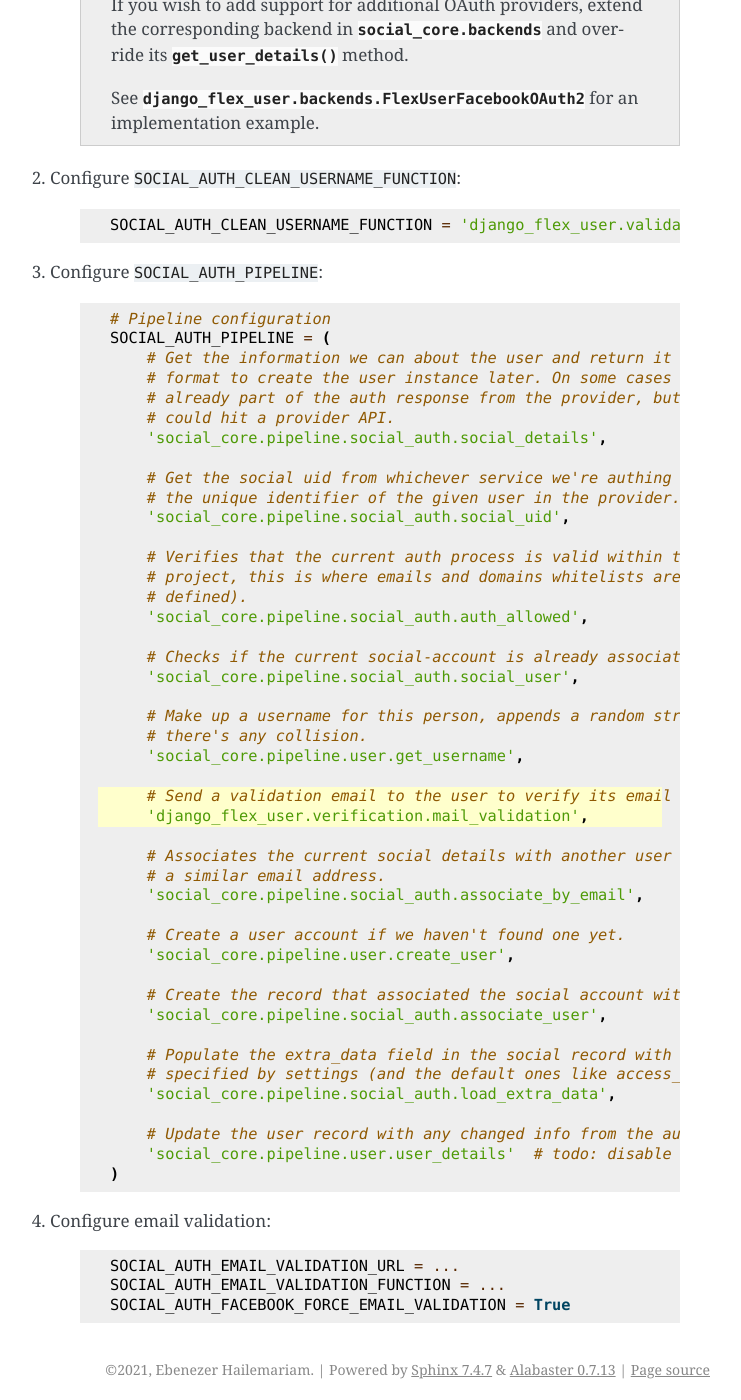
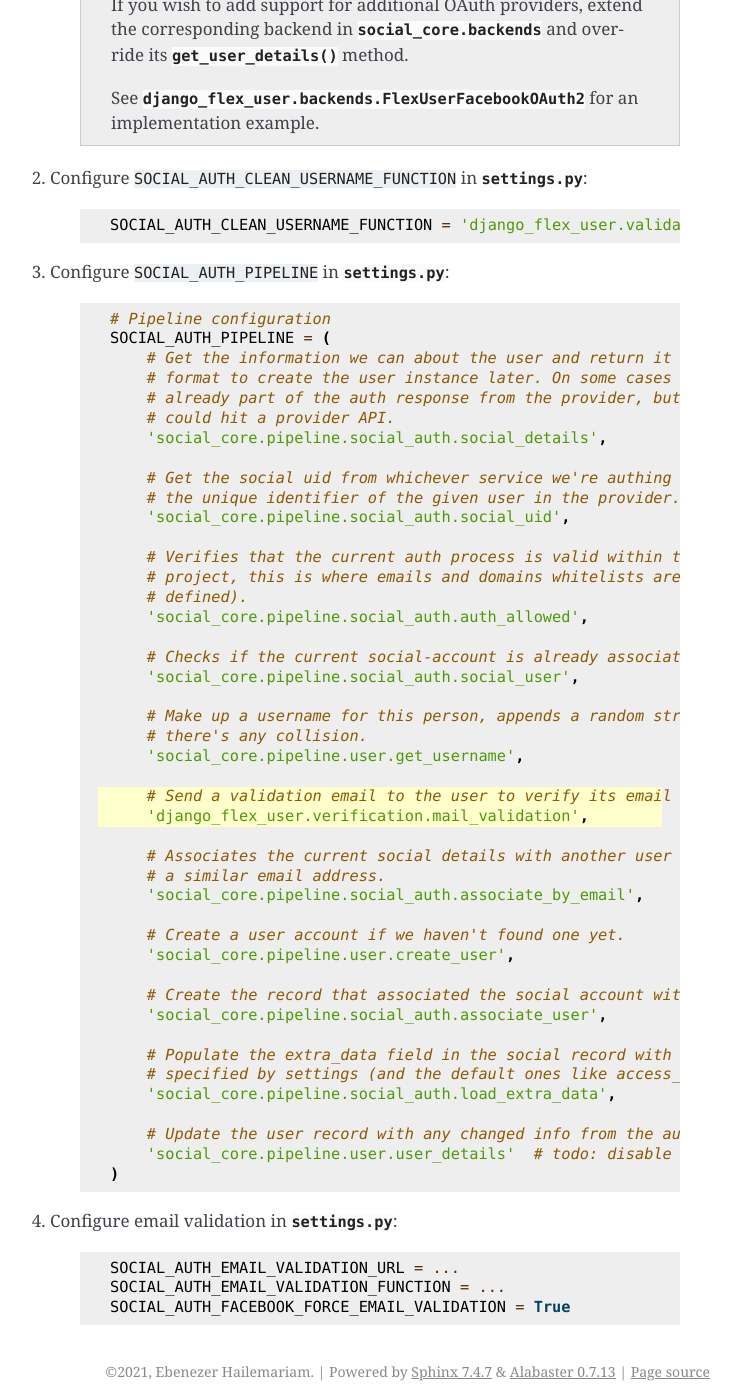
Before and after one commit to ebenh/django-flex-user, a Sphinx documentation site: the page built from docs/source/oauth.rst, in a window 1280 px wide and 1400 px high, scrolled down 651 px. Shown: the whole window, without its empty margins (400-1141 px from the left). Built offline with Sphinx 7.4.7, drawn with Linux system fonts in a browser that asks for light colours; pages that are not in the unit, such as notebooks, are missing from menus.

Commit message:
Updating documentation

```diff
--- a/docs/source/oauth.rst
+++ b/docs/source/oauth.rst
@@ -29,13 +29,13 @@ For complete instructions on how to configure :mod:`social_django`, refer to the
 
         See :mod:`django_flex_user.backends.FlexUserFacebookOAuth2` for an implementation example.
 
-#. Configure ``SOCIAL_AUTH_CLEAN_USERNAME_FUNCTION``:
+#. Configure ``SOCIAL_AUTH_CLEAN_USERNAME_FUNCTION`` in :mod:`settings.py`:
 
     .. code-block:: python
 
         SOCIAL_AUTH_CLEAN_USERNAME_FUNCTION = 'django_flex_user.validators.flex_user_clean_username'
 
-#. Configure ``SOCIAL_AUTH_PIPELINE``:
+#. Configure ``SOCIAL_AUTH_PIPELINE`` in :mod:`settings.py`:
 
     .. code-block:: python
         :emphasize-lines: 25-26
@@ -85,7 +85,7 @@ For complete instructions on how to configure :mod:`social_django`, refer to the
             'social_core.pipeline.user.user_details'  # todo: disable this step
         )
 
-#. Configure email validation:
+#. Configure email validation in :mod:`settings.py`:
 
     .. code-block:: python
 
```
